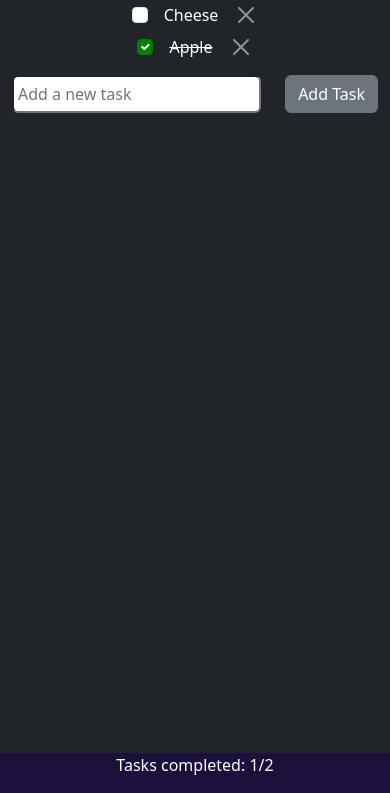
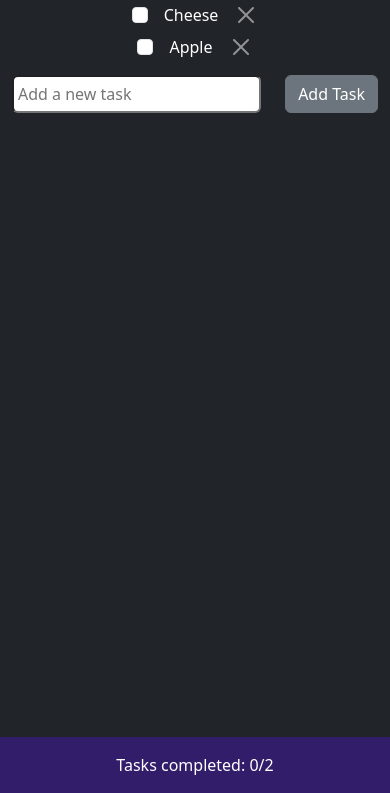
Before and after one commit to markWangsgard/Bootstrap, a website with bundled scripts: page index.html in a window 390 px wide. Shown: the part 51-844 px from the top of the page. Built offline with nearby package versions, Linux system fonts and the light colour scheme.

Commit message:
Primary Color Adjust, No Items message added, and adjust on padding for list

```diff
--- a/JavaScript/ui.js
+++ b/JavaScript/ui.js
@@ -8,12 +8,18 @@ import {
 
 AddItem("Cheese");
 AddItem("Apple");
-ToggleComplete("Apple");
+// ToggleComplete("Apple");
 
 //Create Each Item
 const generateTodoList = () => {
   const todoListElement = document.getElementById("todo-list");
   todoListElement.replaceChildren();
+  if (GetCompleteItems().length === 0 && GetIncompleteItems().length === 0) {
+    const emptyMessage = document.createElement("p");
+    emptyMessage.classList.add("text-center", "text-white", "my-4");
+    emptyMessage.textContent = "No tasks available, please add a task to get started.";
+    todoListElement.appendChild(emptyMessage);
+  }
   generateTodoItemsFromArray(GetIncompleteItems());
   generateTodoItemsFromArray(GetCompleteItems());
   updateTasksCompleted();
@@ -23,7 +29,7 @@ const generateTodoItemsFromArray = (itemArray) => {
   const todoListElement = document.getElementById("todo-list");
   itemArray.forEach((i) => {
     const listItemElement = document.createElement("li");
-    listItemElement.classList.add("d-flex", "container", "justify-content-center","justify-content-sm-between", "align-items-center", "mt-2")
+    listItemElement.classList.add("d-flex", "container", "justify-content-center","justify-content-sm-between", "align-items-center", "mt-2", "px-5")
 
     const itemContainerElement = document.createElement("div");
     const checkboxElement = document.createElement("input");
--- a/index.html
+++ b/index.html
@@ -30,7 +30,7 @@
       </form>
     </main>
     <footer class="bg-primary fixed-bottom">
-      <div class="container">
+      <div class="container mt-3">
         <p class="text-center">
           Tasks completed: <span id="tasks-completed">5/10</span>
         </p>
--- a/sass/custom.scss
+++ b/sass/custom.scss
@@ -1,4 +1,4 @@
-$primary: rgb(27, 15, 59);
+$primary: rgb(50, 29, 107);
 $body-color: white;
 $form-check-input-checked-bg-color: green;
 
```
Also changed, not shown: css/custom.css.
